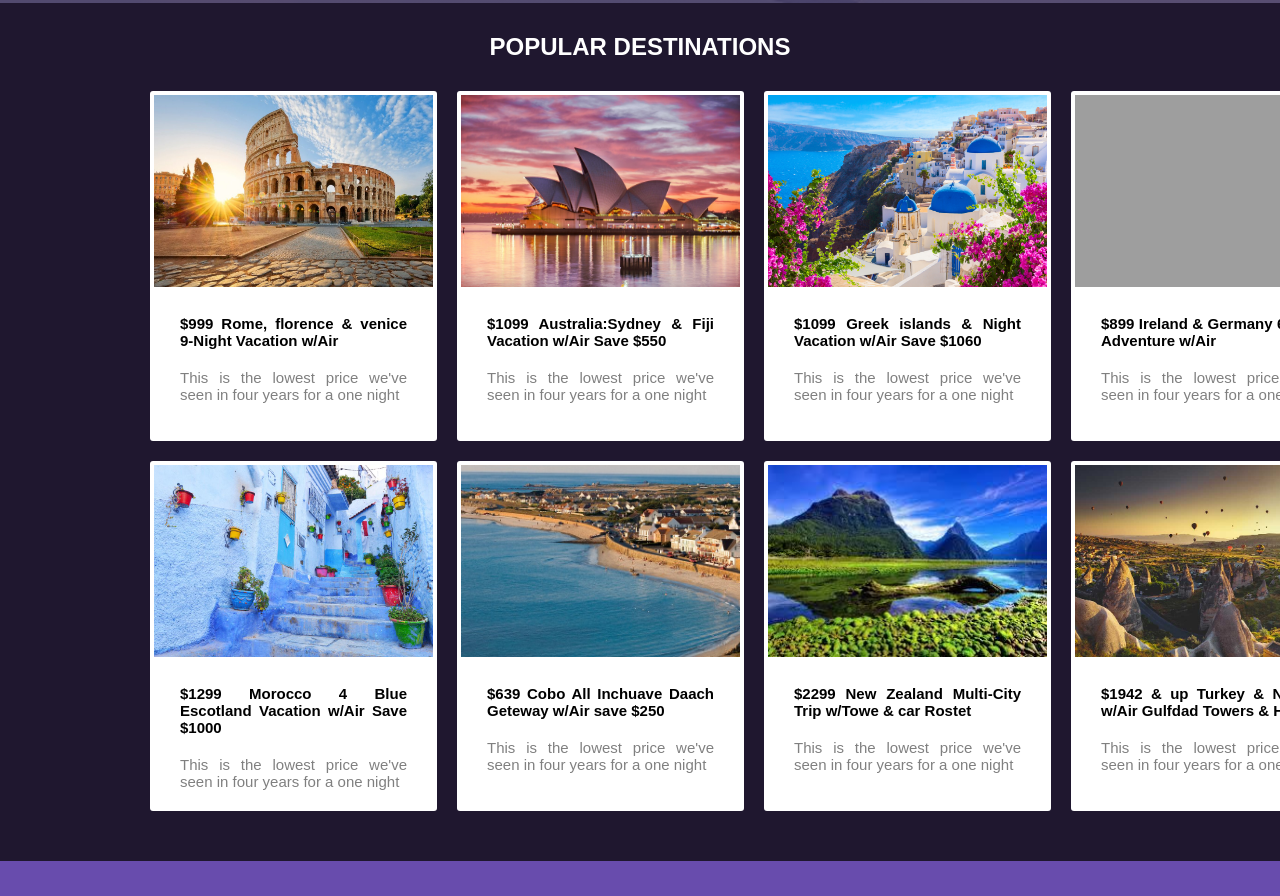
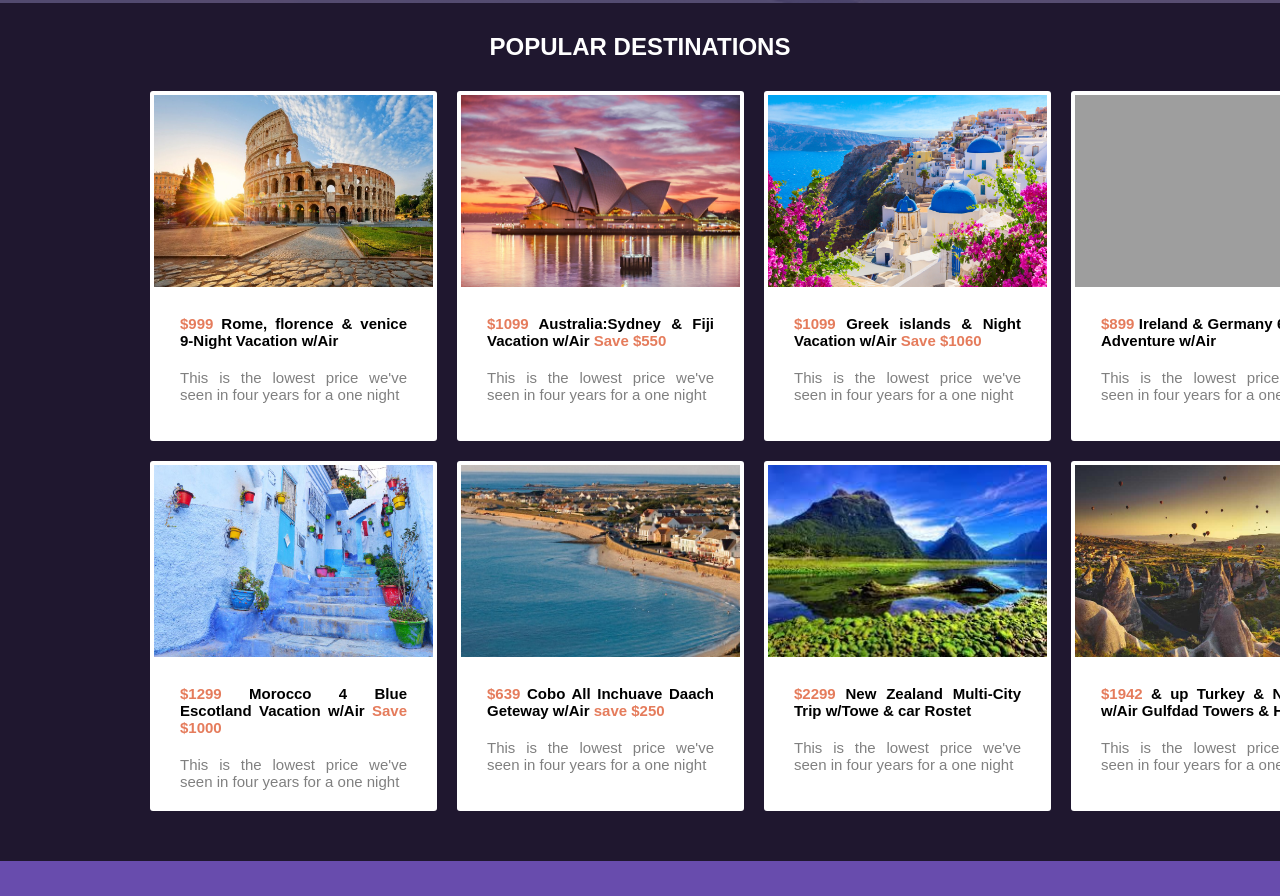
Before and after one commit to RuheenKhan/momondo, a plain HTML site: page index.html in a window 1280 px wide. Shown: the part 1497-2393 px from the top of the page. Drawn offline with Linux system fonts and the light colour scheme; grey boxes are pictures that could not be loaded.

Commit message:
momondo webpage4

```diff
--- a/assets/css/style.css
+++ b/assets/css/style.css
@@ -150,7 +150,7 @@ header .left .active {
 
 .banner form span {
     background-color: #fff;
-    padding: 7px 6px 11px 6px;
+    padding: 7.5px 6px 11px 6px;
     color: #575656;
 
 }
@@ -329,6 +329,10 @@ header .left .active {
     width: 100%;
     height: 200px;
     padding: 4px;
+}
+
+.destinations ul li span {
+    color: #e57c5c;
 }
 
 .destinations ul li h4, .destinations ul li p{
--- a/index.html
+++ b/index.html
@@ -169,42 +169,42 @@
         <ul>
             <li>
                 <img src="./assets/img/rome.jpg" alt="" srcset="">
-                <h4>$999 Rome, florence & venice 9-Night Vacation w/Air</h4>
+                <h4><span>$999</span> Rome, florence & venice 9-Night Vacation w/Air</h4>
                 <p>This is the lowest price we've seen in four years for a one night</p>
             </li>
             <li>
                 <img src="./assets/img/australia.jpg" alt="" srcset="">
-                <h4>$1099 Australia:Sydney & Fiji Vacation w/Air Save $550</h4>
+                <h4><span>$1099</span> Australia:Sydney & Fiji Vacation w/Air <span>Save $550</span></h4>
                 <p>This is the lowest price we've seen in four years for a one night</p>
             </li>
             <li>
                 <img src="./assets/img/greek.jpg" alt="" srcset="">
-                <h4>$1099 Greek islands & Night Vacation w/Air Save $1060</h4>
+                <h4><span>$1099</span> Greek islands & Night Vacation w/Air <span>Save $1060</span></h4>
                 <p>This is the lowest price we've seen in four years for a one night</p>
             </li>
             <li>
                 <img src="./assets/img/ireland.jpg" alt="" srcset="">
-                <h4>$899 Ireland & Germany 6 Night Adventure w/Air</h4>
+                <h4><span>$899</span> Ireland & Germany 6 Night Adventure w/Air</h4>
                 <p>This is the lowest price we've seen in four years for a one night</p>
             </li>
             <li>
                 <img src="./assets/img/moracco.jpeg" alt="" srcset="">
-                <h4>$1299 Morocco 4 Blue Escotland Vacation w/Air Save $1000</h4>
+                <h4><span>$1299</span> Morocco 4 Blue Escotland Vacation w/Air <span>Save $1000</span></h4>
                 <p>This is the lowest price we've seen in four years for a one night</p>
             </li>
             <li>
                 <img src="./assets/img/cobo.jpg" alt="" srcset="">
-                <h4>$639 Cobo All Inchuave Daach Geteway w/Air save $250</h4>
+                <h4><span>$639</span> Cobo All Inchuave Daach Geteway w/Air <span>save $250</span></h4>
                 <p>This is the lowest price we've seen in four years for a one night</p>
             </li>
             <li>
                 <img src="./assets/img/newzeland.jpeg" alt="" srcset="">
-                <h4>$2299 New Zealand Multi-City Trip w/Towe & car Rostet</h4>
+                <h4><span>$2299</span> New Zealand Multi-City Trip w/Towe & car Rostet</h4>
                 <p>This is the lowest price we've seen in four years for a one night</p>
             </li>
             <li>
                 <img src="./assets/img/turkey.jpg" alt="" srcset="">
-                <h4>$1942 & up Turkey &  NL Trip w/Air Gulfdad Towers & Hotels</h4>
+                <h4><span>$1942</span> & up Turkey &  NL Trip w/Air Gulfdad Towers & Hotels</h4>
                 <p>This is the lowest price we've seen in four years for a one night</p>
             </li>
         </ul>
```
